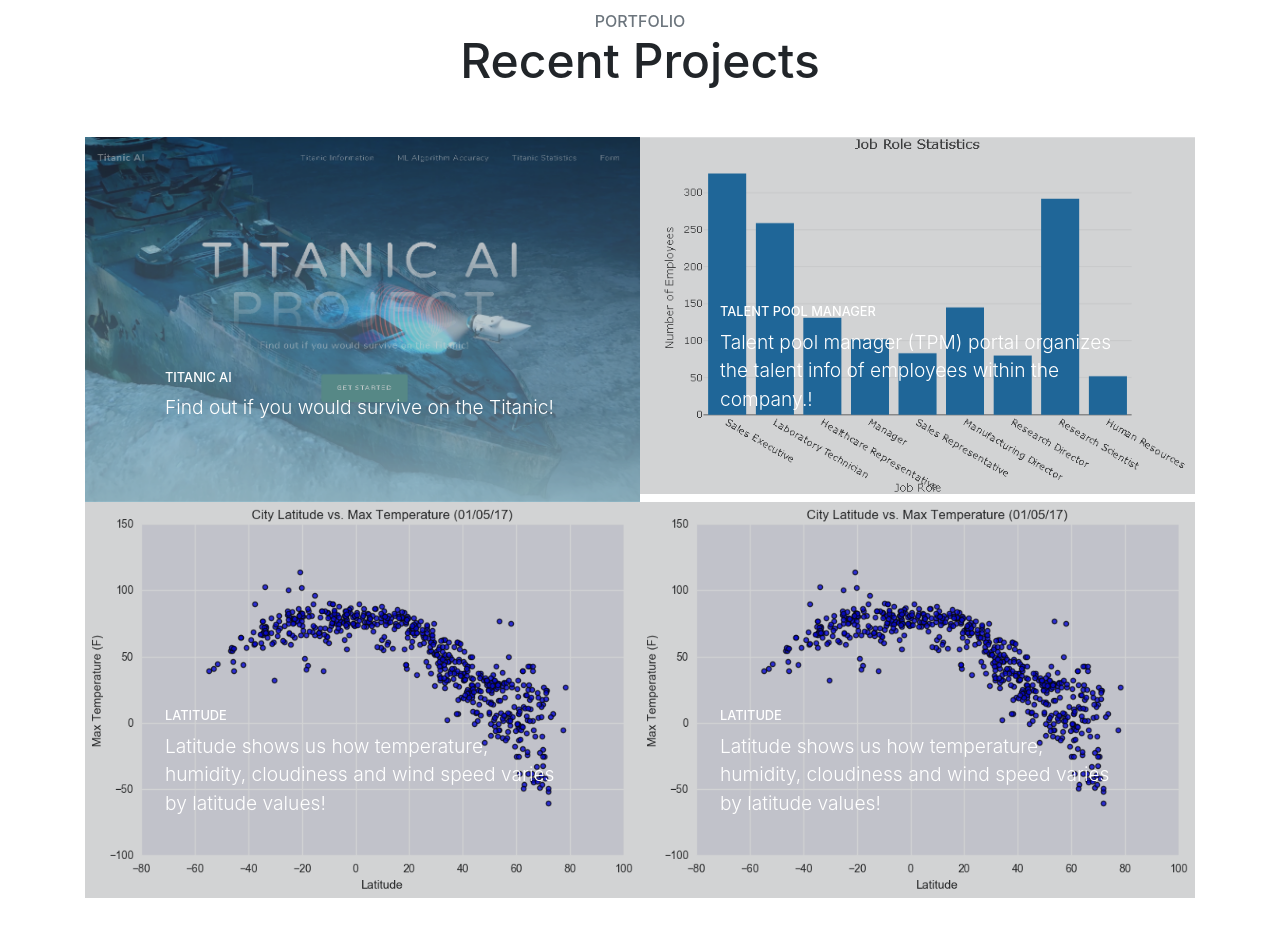
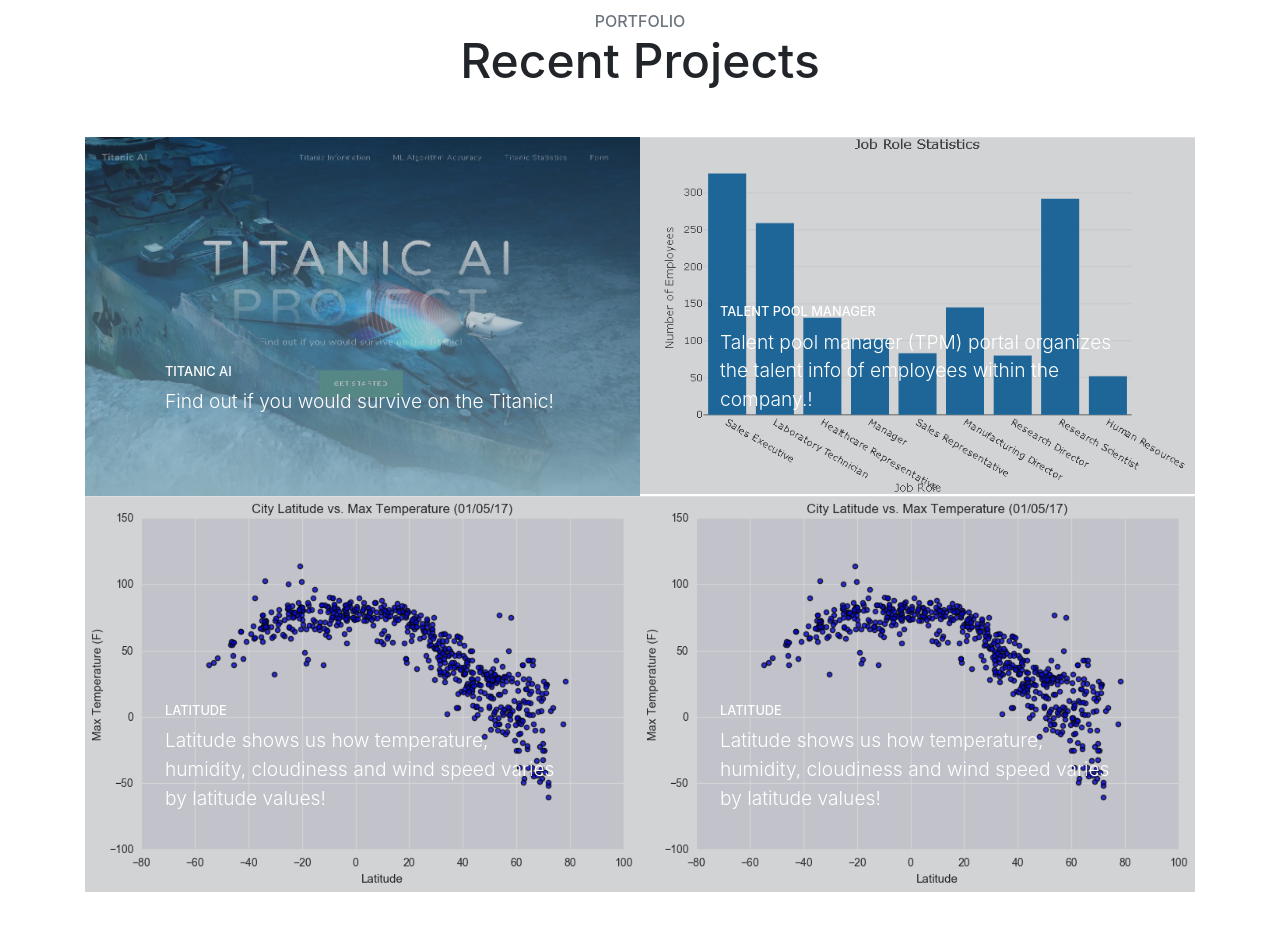
Before and after one commit to sinancengiz/sinancengiz.github.io, a website with bundled scripts: page index.html in a window 1280 px wide. Shown: the part 1400-2334 px from the top of the page. Built offline with nearby package versions, Linux system fonts and the light colour scheme.

Commit message:
titanic png

```diff
--- a/index.html
+++ b/index.html
@@ -153,7 +153,7 @@
                   <p class="mb-0">Find out if you would survive on the Titanic!</p>
                 </span>
               </span>
-              <img class="img-fluid" src="img/Titanic_1.png" alt="Titanic_1">
+              <img class="img-fluid" src="img/Titanic_1.jpg" alt="talent_pool">
             </a>
           </div>
           <div class="col-lg-6">
```
